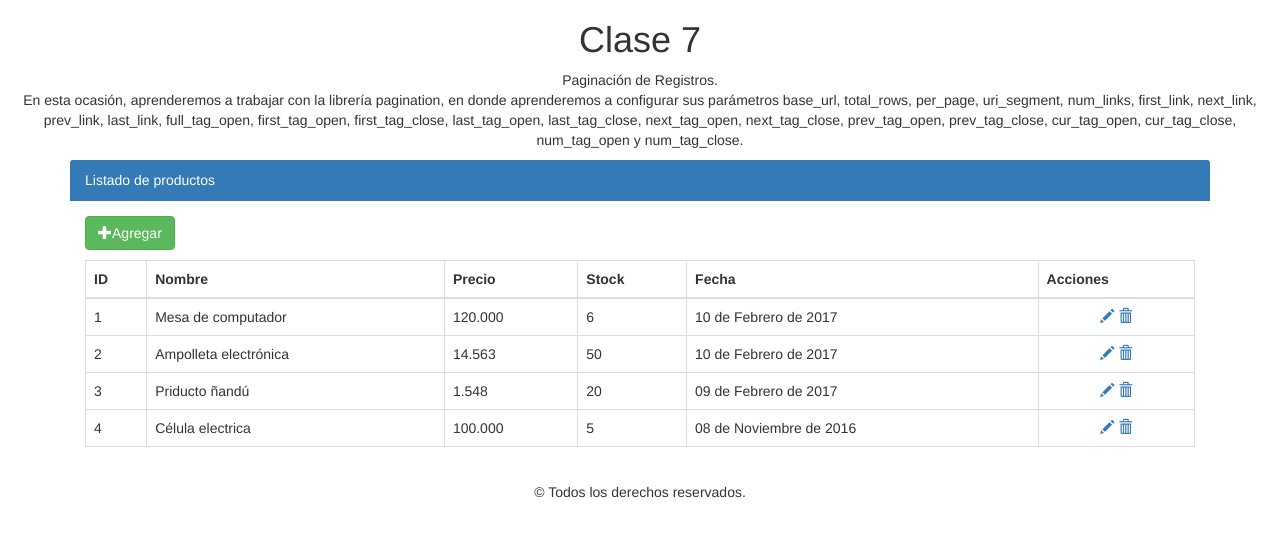
After one commit to jocode/Taller_CodeIgniter, a CodeIgniter app: page /home/index.php/productos/listado in a window 1280 px wide. The commit adds this page. Shown: the top 537 px of the page. Run offline with CodeIgniter, Linux system fonts and the light colour scheme; data comes from the database, SQL or seed files in the repository.

Commit message:
Paginación de Registros en CodeIgniter
CodeIgniter te provee de una librería llamada pagination, la cual
permite realizar paginaciones de los resultados.
Para usar esta librería debe:
* Cargarla en el archivo autoload, en el array libraries para tenerla
  disponible en toda la aplicación
  Tambíén la puede cargar directamente en uno de los métodos del
  controlador de esta manera:
  $this->load->library('pagination');

Luego cree un método en el controlador producto, llamado listado
Y cree una copia de la vista index renombradola por listado, para trabajar con la misma estructura de la vista

```diff
--- a/application/config/autoload.php
+++ b/application/config/autoload.php
@@ -58,7 +58,7 @@ $autoload['packages'] = array();
 |
 |	$autoload['libraries'] = array('user_agent' => 'ua');
 */
-$autoload['libraries'] = array('layout', 'form_validation', 'database', 'session');
+$autoload['libraries'] = array('layout', 'form_validation', 'database', 'session', 'pagination');
 
 /*
 | -------------------------------------------------------------------
--- a/application/controllers/Productos.php
+++ b/application/controllers/Productos.php
@@ -12,6 +12,11 @@ class Productos extends CI_Controller {
 		$datos = $this->productos_model->getAll();
 		//print_r($datos); exit;
 		$this->layout->view('index', compact("datos"));
+	}
+
+	public function listado(){
+		$datos = $this->productos_model->getAll();
+		$this->layout->view('listado', compact("datos"));
 	}
 
 	public function add(){
--- a/application/views/layouts/frontend.php
+++ b/application/views/layouts/frontend.php
@@ -6,8 +6,10 @@
 	<link rel="stylesheet" href="<?php echo base_url(); ?>public/css/bootstrap.min.css">
 </head>
 <body>
-	<h1 class="text-center">Clase 6</h1>
-	<p class="text-center"> Se creará un CRUD (Create Read Update Delete) con codeigniter.</p>
+	<h1 class="text-center">Clase 7</h1>
+	<p class="text-center">Paginación de Registros. <br>
+	En esta ocasión, aprenderemos a trabajar con la librería pagination, en donde aprenderemos a configurar sus parámetros base_url, total_rows, per_page, uri_segment, num_links, first_link, next_link, prev_link, last_link, full_tag_open, first_tag_open, first_tag_close, last_tag_open, last_tag_close, next_tag_open, next_tag_close, prev_tag_open, prev_tag_close, cur_tag_open, cur_tag_close, num_tag_open y num_tag_close.
+	</p>
 	<!--contenido-->
 	<?php echo $content_for_layout;?>
 	<!--/contenido-->
--- /dev/null
+++ b/application/views/productos/listado.php
@@ -0,0 +1,43 @@
+<div class="container">
+	<div class="panel-primary">
+		<div class="panel-heading">Listado de productos</div>
+		<div class="panel-body">
+			<?php if($this->session->flashdata('mensaje') != ''){ ?>
+			<div class="alert alert-<?php echo $this->session->flashdata('css'); ?> text-center">
+				<?php echo $this->session->flashdata('mensaje'); ?>
+			</div>
+			<?php } ?>
+			<p>
+				<a class="btn btn-success" href="<?php echo base_url(); ?>productos/add" title="Agregar"><span class="glyphicon glyphicon-plus" aria-hidden="true"></span>Agregar</a>
+				<table class="table table-bordered table-sprited table-hover">
+					<thead>
+						<tr>
+							<th>ID</th>
+							<th>Nombre</th>
+							<th>Precio</th>
+							<th>Stock</th>
+							<th>Fecha</th>
+							<th>Acciones</th>
+						</tr>
+					</thead>
+					<tbody>
+						<?php
+						foreach ($datos as $dato) { ?>
+						<tr>
+							<td><?php echo $dato->id; ?></td>
+							<td><?php echo $dato->nombre; ?></td>
+							<td><?php echo number_format($dato->precio, 0, '', '.'); ?></td>
+							<td><?php echo $dato->stock; ?></td>
+							<td><?php echo fecha($dato->fecha); ?></td>
+							<td class="text-center">
+								<a href="<?php echo base_url(); ?>productos/edit/<?php echo $dato->id; ?>" title="Editar"><span class="glyphicon glyphicon-pencil" aria-hidden="true"></span></a>
+								<a href="javascript:void(0);" onclick="eliminar('<?php echo base_url(); ?>productos/delete/<?php echo $dato->id; ?>');" title="Eliminar"><span class="glyphicon glyphicon-trash" aria-hidden="true"></span></a>
+							</td>
+						</tr>
+						<?php } ?>
+					</tbody>
+				</table>
+			</p>
+		</div>
+	</div>
+</div>
```
